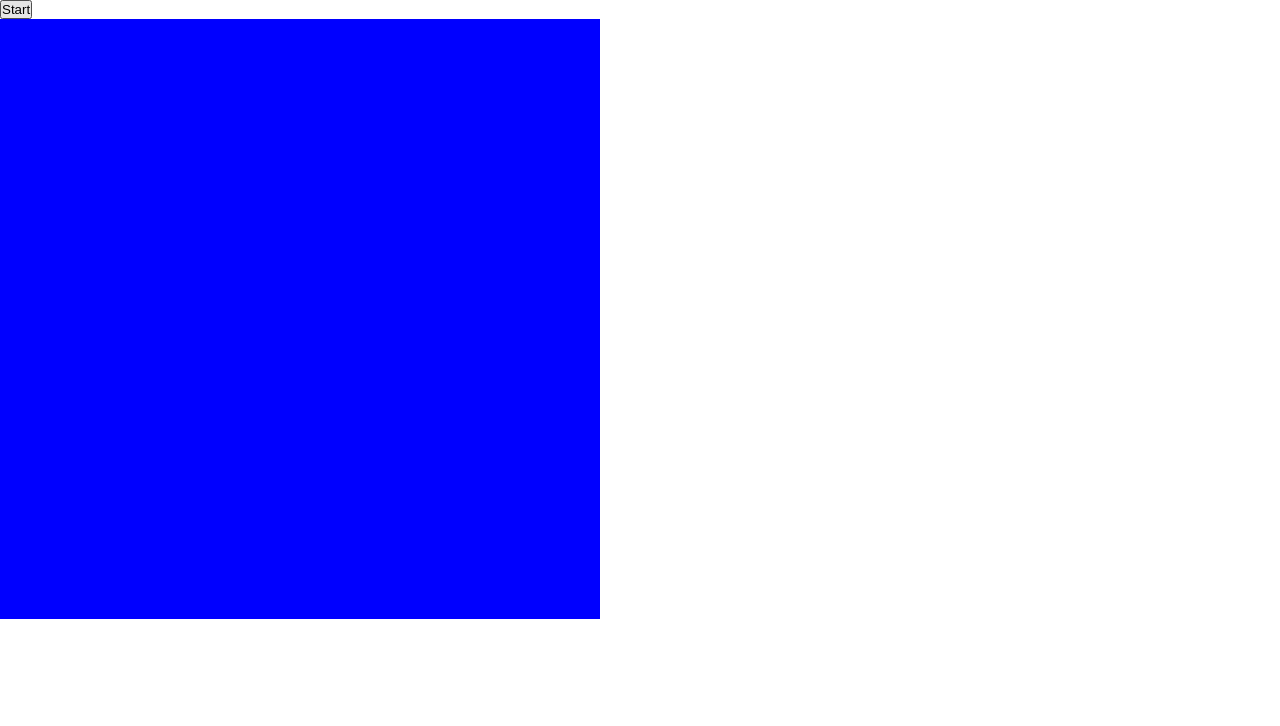
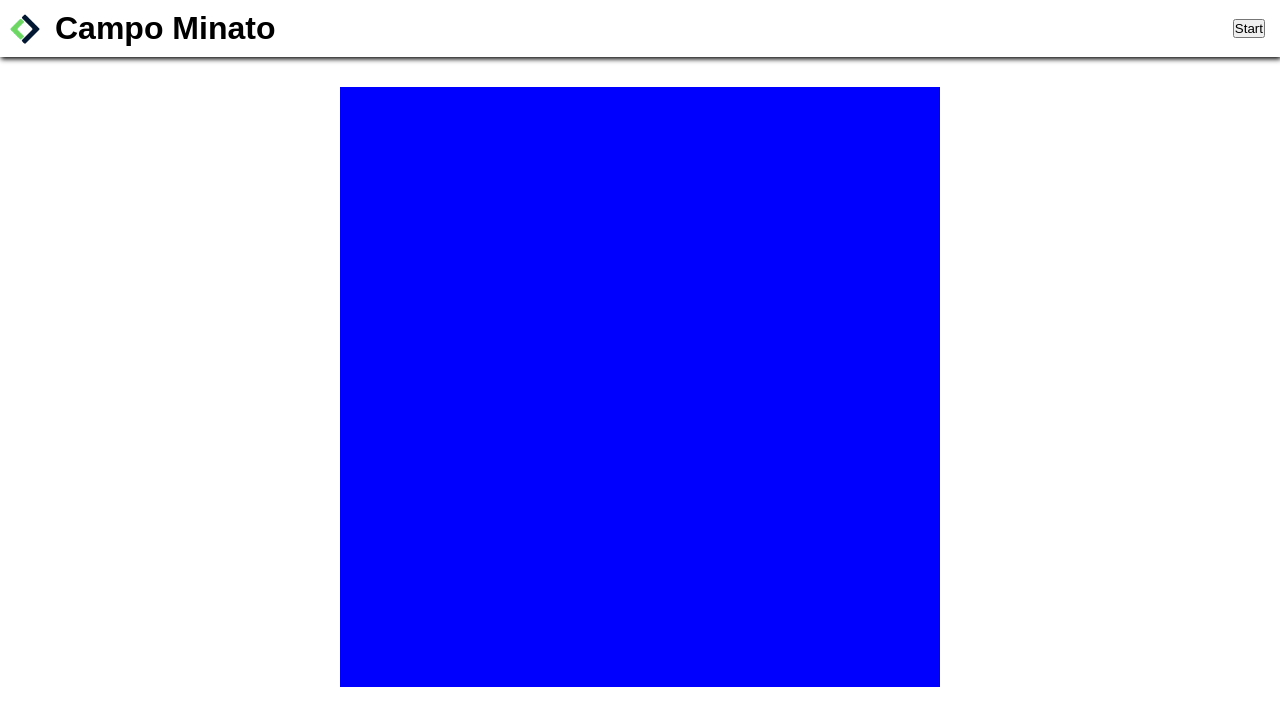
Before and after one commit to gabrielediemmanuele/js-campominato-grid, a plain HTML site: page index.html in a window 1280 px wide. Drawn offline with Linux system fonts and the light colour scheme.

Commit message:
feat: add header bar style

```diff
--- a/index.html
+++ b/index.html
@@ -17,7 +17,19 @@
 
   <body>
     <div class="container">
-      <button id="start-button">Start</button>
+      <header>
+        <div class="head-cont">
+          <!--* Logo and title container -->
+          <div class="left-cont">
+            <img src="./img/Logo.png" alt="Logo Boolean" />
+            <h1>Campo Minato</h1>
+          </div>
+          <!--* Button and Select -->
+          <div class="right-cont">
+            <button id="start-button">Start</button>
+          </div>
+        </div>
+      </header>
       <div id="grid"></div>
     </div>
     <script type="text/javascript" src="./main.js"></script>
--- a/style.css
+++ b/style.css
@@ -3,6 +3,39 @@
   box-sizing: border-box;
   margin: 0;
   padding: 0;
+  font-family: Arial, Helvetica, sans-serif;
+}
+
+/**? Style **/
+.head-cont {
+  width: 100%;
+  height: 75x;
+  background-color: white;
+  /* border: 1px solid red; */
+  display: flex;
+  box-shadow: 1px 2px 5px;
+  margin-bottom: 30px;
+  padding: 10px;
+}
+
+.left-cont img {
+  width: 30px;
+  margin-right: 15px;
+}
+.left-cont {
+  display: flex;
+  align-items: center;
+  width: 50%;
+  /* border: 1px solid orange; */
+}
+
+.right-cont {
+  display: flex;
+  width: 50%;
+  align-items: center;
+  justify-content: flex-end;
+  /* border: 1px solid orange; */
+  padding: 5px;
 }
 
 /** Griglia **/
@@ -12,6 +45,7 @@
   background-color: blue;
   display: flex;
   flex-wrap: wrap;
+  margin: 10px auto;
 }
 
 .cell {
```
Also changed, not shown: img/Logo.png (added).
